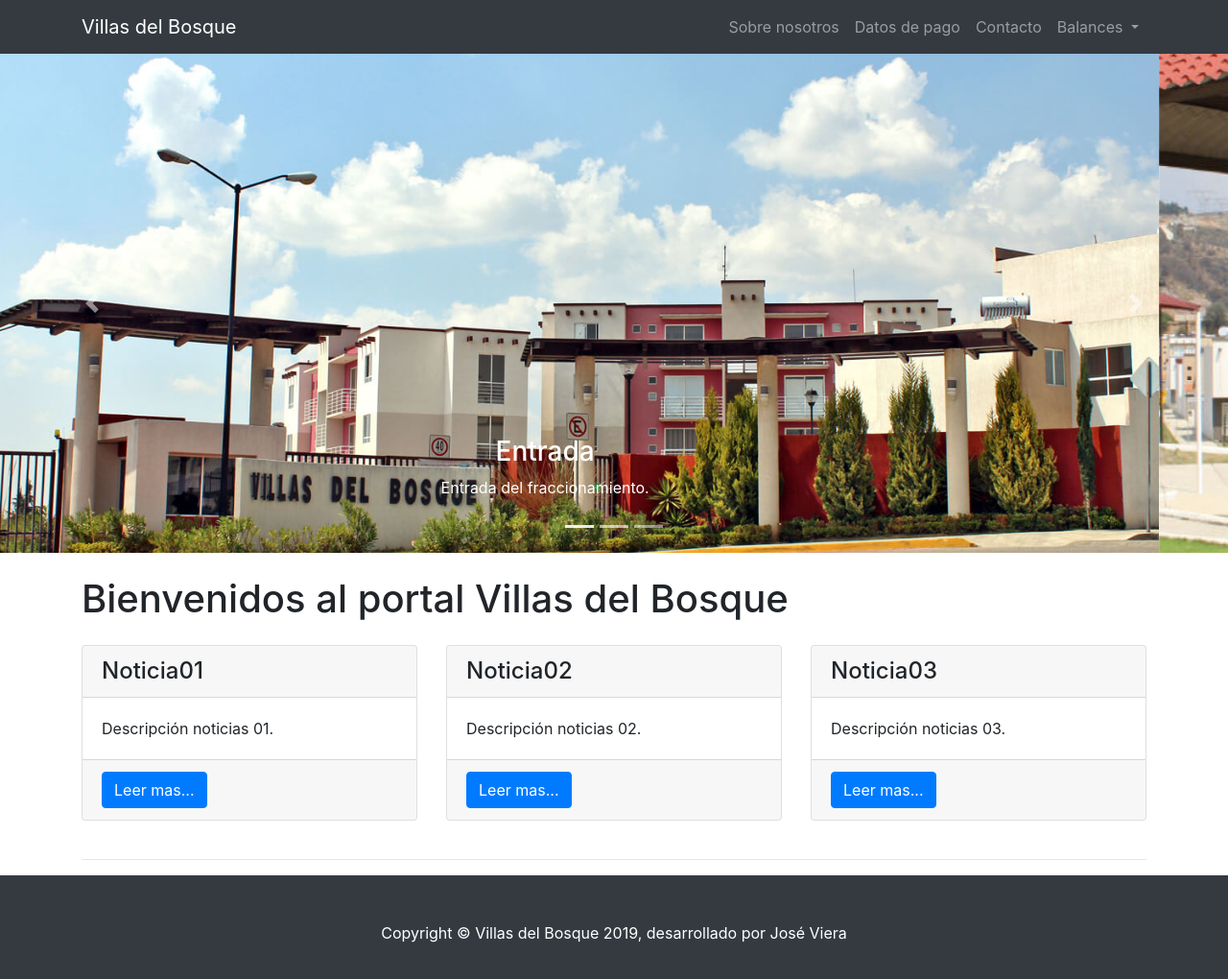
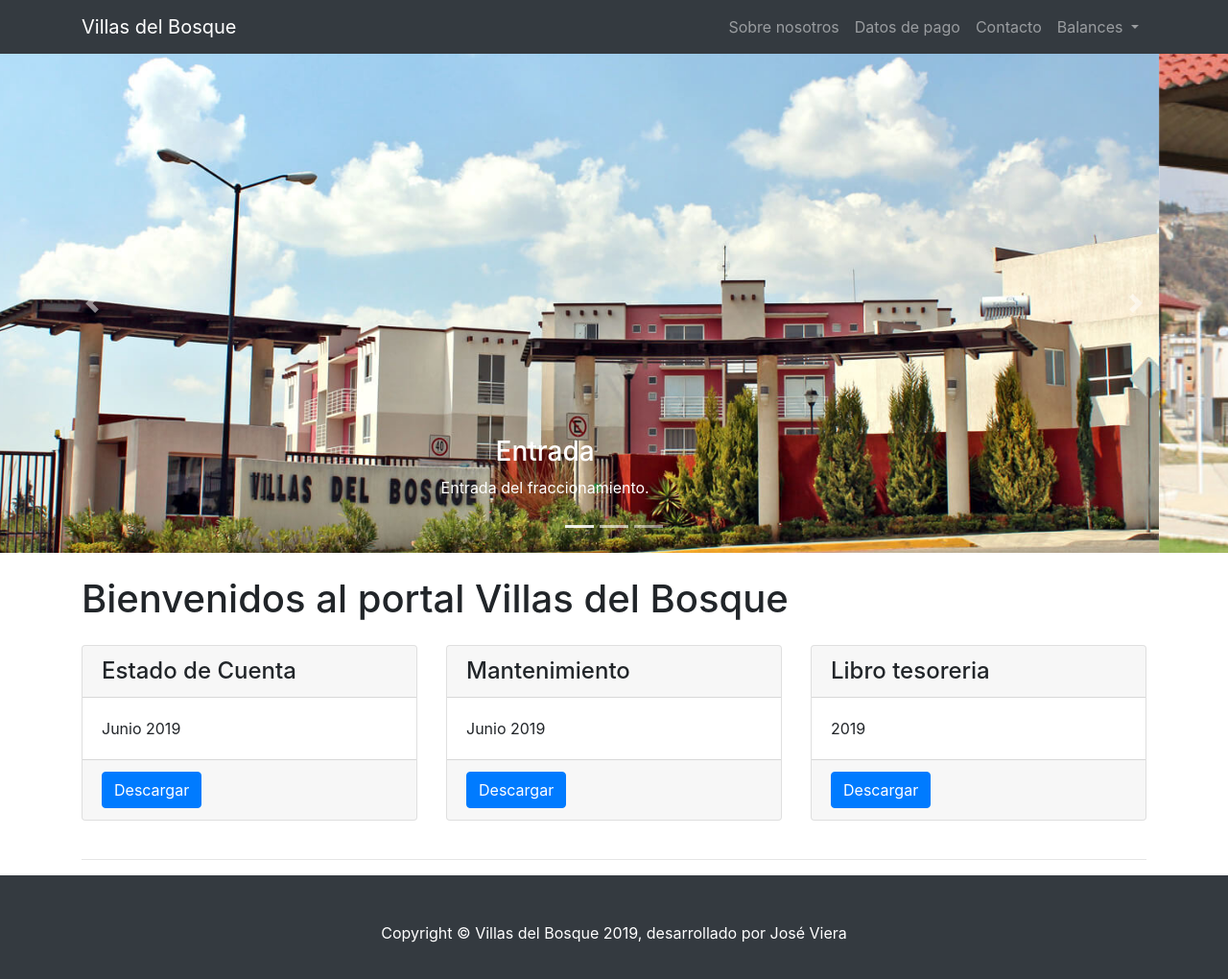
Before and after one commit to villas-bosque/villas-bosque.github.io, a website: page index.html in a window 1280 px wide. Shown: the whole page at 96% size. Drawn offline with Linux system fonts and the light colour scheme.

Commit message:
Reportes

```diff
--- a/index.html
+++ b/index.html
@@ -95,34 +95,34 @@
     <div class="row">
       <div class="col-lg-4 mb-4">
         <div class="card h-100">
-          <h4 class="card-header">Noticia01</h4>
+          <h4 class="card-header">Estado de Cuenta</h4>
           <div class="card-body">
-            <p class="card-text">Descripción noticias 01.</p>
+            <p class="card-text">Junio 2019</p>
           </div>
           <div class="card-footer">
-            <a href="#" class="btn btn-primary">Leer mas...</a>
+            <a href="reportes/Edo_Cta_Junio_2019.pdf" class="btn btn-primary">Descargar</a>
           </div>
         </div>
       </div>
       <div class="col-lg-4 mb-4">
         <div class="card h-100">
-          <h4 class="card-header">Noticia02</h4>
+          <h4 class="card-header">Mantenimiento</h4>
           <div class="card-body">
-            <p class="card-text">Descripción noticias 02.</p>
+            <p class="card-text">Junio 2019</p>
           </div>
           <div class="card-footer">
-            <a href="#" class="btn btn-primary">Leer mas...</a>
+            <a href="reportes/Mtto_Junio.pdf" class="btn btn-primary">Descargar</a>
           </div>
         </div>
       </div>
       <div class="col-lg-4 mb-4">
         <div class="card h-100">
-          <h4 class="card-header">Noticia03</h4>
+          <h4 class="card-header">Libro tesoreria</h4>
           <div class="card-body">
-            <p class="card-text">Descripción noticias 03.</p>
+            <p class="card-text">2019</p>
           </div>
           <div class="card-footer">
-            <a href="#" class="btn btn-primary">Leer mas...</a>
+            <a href="reportes/Libro Tesoreria.pdf" class="btn btn-primary">Descargar</a>
           </div>
         </div>
       </div>
```
Also changed, not shown: 3 other files.
